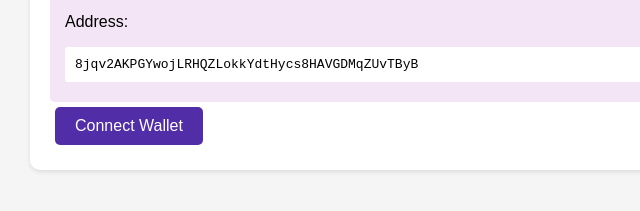
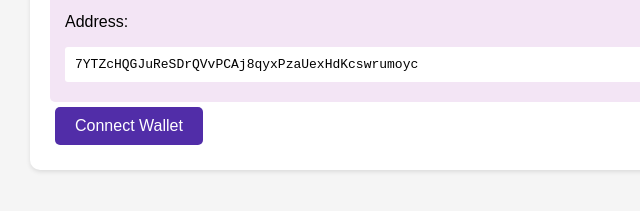
Before and after one commit to Etherlyweiner/CryptoBot, a website: page static/index.html in a window 1280 px wide. Shown: the part 235-446 px from the top of the page, 110-750 px from the left. Drawn offline with Linux system fonts and the light colour scheme.

Commit message:
Updated wallet address in index.html to 7YTZcHQGJuReSDrQVvPCAj8qyxPzaUexHdKcswrumoyc

```diff
--- a/static/index.html
+++ b/static/index.html
@@ -225,7 +225,7 @@
             <h3>Your Wallet</h3>
             <p>Username: <span class="username">etherly</span></p>
             <p>Address:</p>
-            <div class="address">8jqv2AKPGYwojLRHQZLokkYdtHycs8HAVGDMqZUvTByB</div>
+            <div class="address">7YTZcHQGJuReSDrQVvPCAj8qyxPzaUexHdKcswrumoyc</div>
         </div>
 
         <button onclick="testWallet()">Connect Wallet</button>
```
